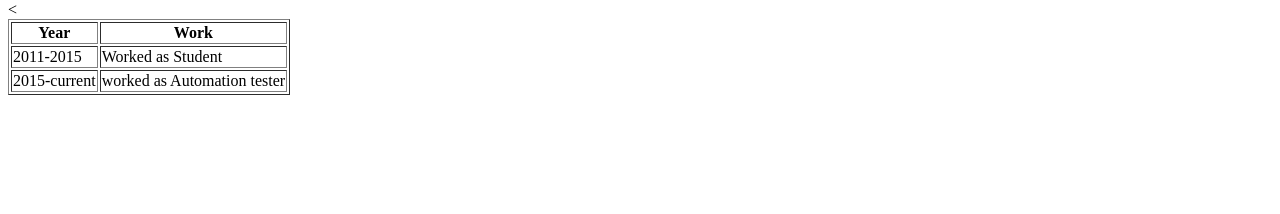
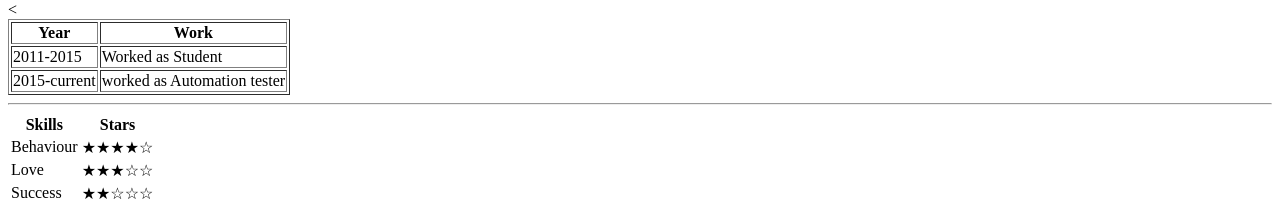
Before and after one commit to sonalgarg93/WebDesigning, a plain HTML site: page index.html in a window 1280 px wide. Shown: the part 743-957 px from the top of the page. Before the commit the page ends 846 px from the top, so only its background shows below. Drawn offline with Linux system fonts and the light colour scheme.

Commit message:
Update index.html

```diff
--- a/index.html
+++ b/index.html
@@ -47,6 +47,27 @@
     </tr>
   </tbody>
 </table>
+<hr>
+<table>
+  <thead>
+    <th>Skills</th>
+    <th>Stars</th>
+  </thead>
+  <tbody>
+    <tr>
+      <td>Behaviour</td>
+      <td>&#9733;&#9733;&#9733;&#9733;&#9734;</td>
+    </tr>
+    <tr>
+      <td>Love</td>
+      <td>&#9733;&#9733;&#9733;&#9734;&#9734;</td>
+    </tr>
+    <tr>
+      <td>Success</td>
+      <td>&#9733;&#9733;&#9734;&#9734;&#9734;</td>
+    </tr>
+  </tbody>
+</table>
 
 </body>
 
```
